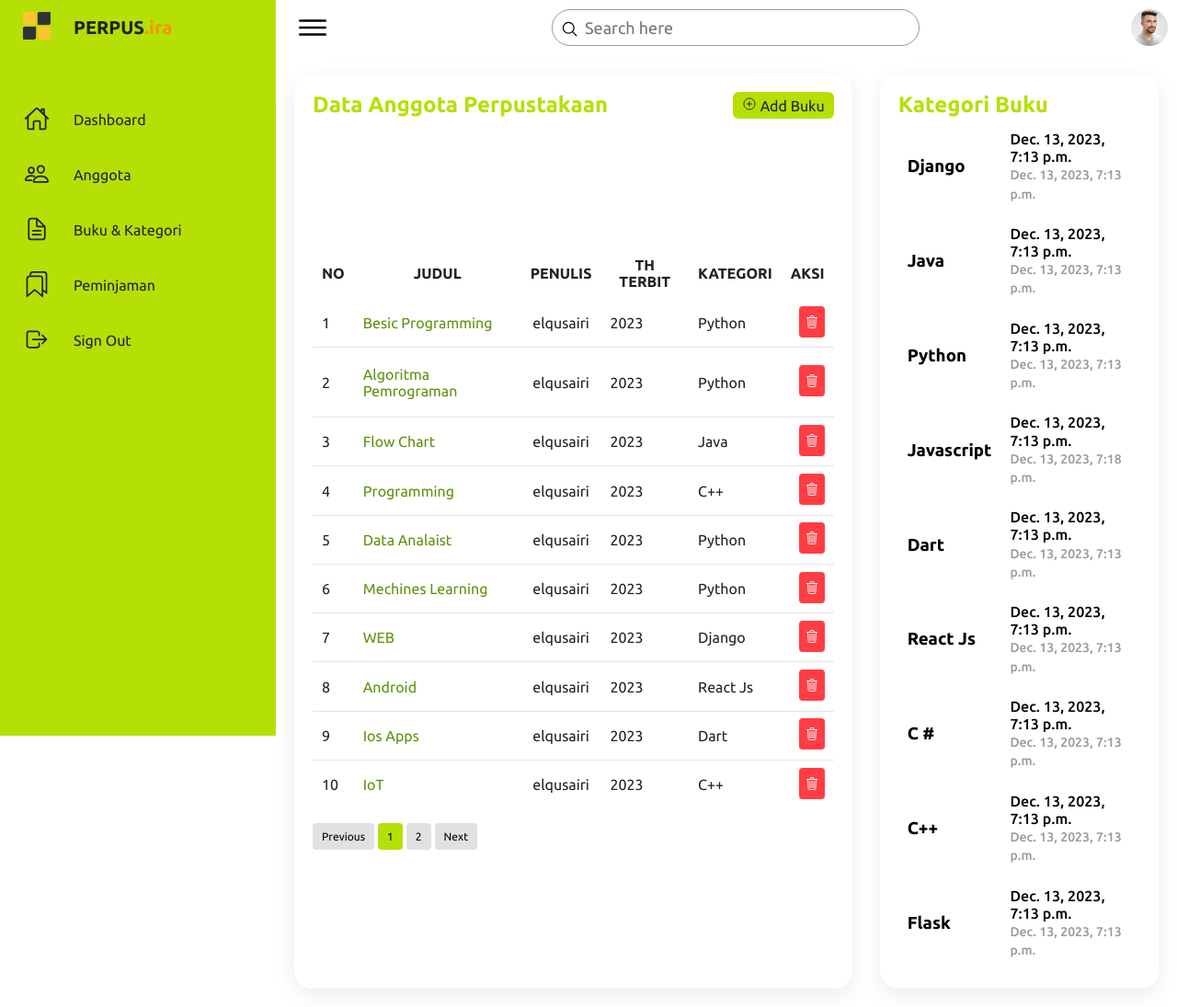
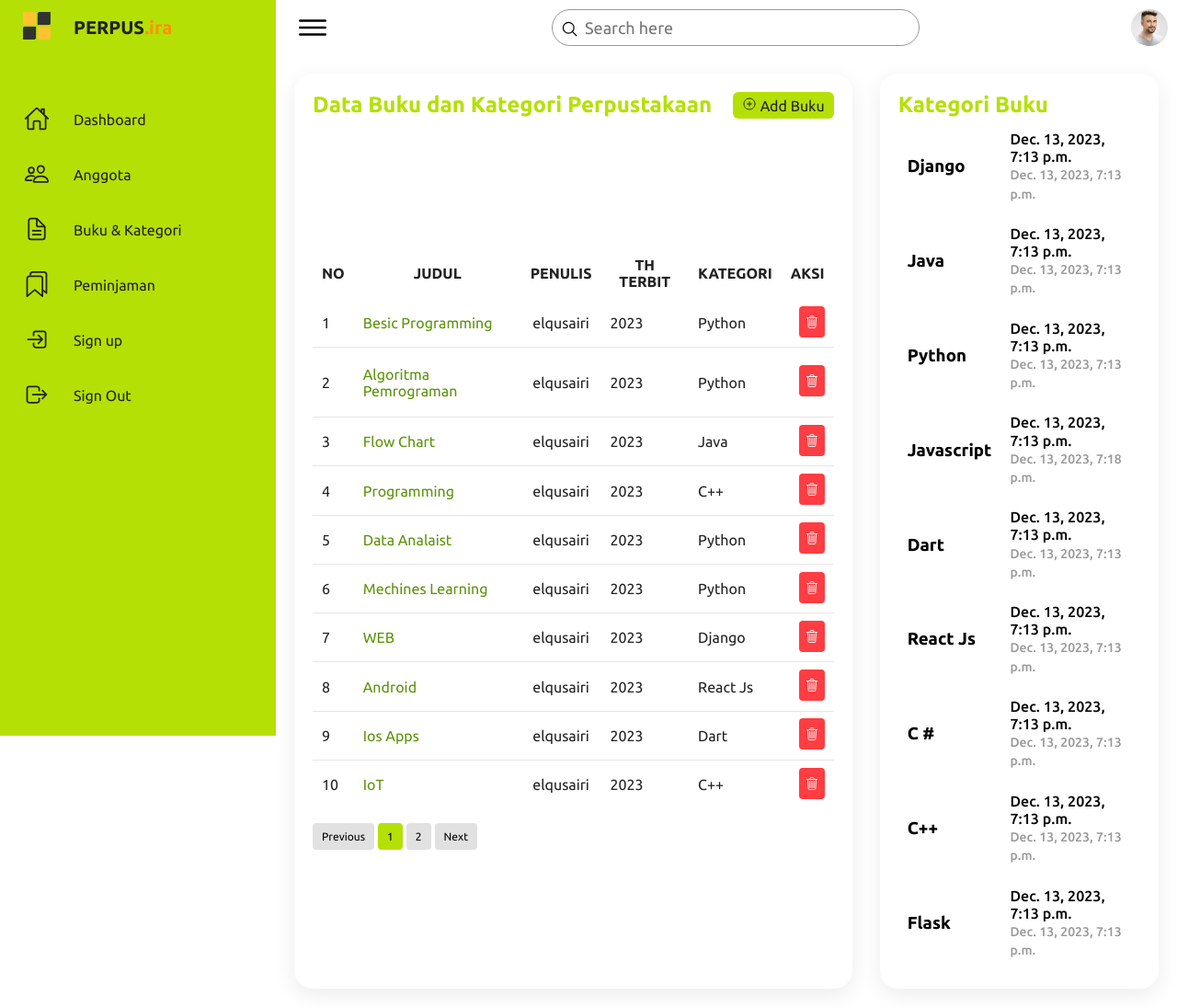
Before and after one commit to ENONGLOSKER/PJ-PERPUSTAKAAN, a Django app: page /buku/ in a window 1280 px wide. Shown: the whole page at 92% size. Run offline with Django 5.2, Linux system fonts and the light colour scheme; a user stored in the database is signed in; data comes from the database, SQL or seed files in the repository; both versions use the stored data as it was after the commit.

Commit message:
update-setup instalation

```diff
--- a/app_perpus/views.py
+++ b/app_perpus/views.py
@@ -11,72 +11,8 @@ from django.contrib.auth.decorators import login_required
 from django.core.paginator import Paginator
 from django.db.models import Q
 
-
-# Create your views here.
-def index(request):
-    return render(request, 'index.html')
-@login_required
-def dashboard(request):
-    anggotas = Anggota.objects.all().order_by('-id')
-    anggota = Anggota.objects.all().count()
-    buku = Buku.objects.all().count()
-    kategori = Kategori.objects.all().count()
-    peminjam = Peminjaman.objects.all().count()
-    context= {
-        'anggota':anggotas,
-        'jlh_anggota':anggota,
-        'jlh_buku':buku,
-        'jlh_kategori':kategori,
-        'jlh_peminjam':peminjam,
-        }
-    return render(request, 'dashboard.html',context)
-
-def SigninPage(request):
-    if request.method == 'POST':
-        username = request.POST.get('username')
-        password = request.POST.get('password')
-
-        user = authenticate(request, username=username, password=password)
-        if user is not None:
-            login(request, user)
-            return redirect ('dashboard')
-        else:
-            return redirect('signin')
-    return render(request, 'signin.html')
-
-def SignoutPage(request):
-    logout(request)
-    return redirect('index')
-
-def SignupPage(request):
-    if request.method == 'POST':
-        uname = request.POST.get('username')
-        email = request.POST.get('email')
-        pass1 = request.POST.get('password1')
-        pass2 = request.POST.get('password2')
-
-        if pass1 != pass2:
-            messages.error(request, "Password tidak sama!")
-            return redirect('signup')
-        else:
-            my_user = User.objects.create_user(uname, email, pass1)
-
-            # Menambahkan pengguna ke grup 'tamu' atau mendapatkan grup jika belum ada
-            group, created = Group.objects.get_or_create(name='tamu')
-            my_user.groups.add(group)
-
-            # Menambahkan izin 'view_user' ke pengguna
-            permission = Permission.objects.get(codename='view_user')
-            my_user.user_permissions.add(permission)
-
-            my_user.save()
-            messages.success(request, "Selamat, Register Berhasil!")
-            return redirect('/')
-
-    return render(request, 'signup.html')
-
 # ANGGOTA
-# Fungsi untuk menambahkan Anggota baru
+# Fungsi untuk menampilkan Anggota
 @login_required
 def list_anggota(request):
     anggotas = Anggota.objects.all()
@@ -84,7 +20,6 @@ def list_anggota(request):
 
     if search_query:
         anggota_serc = Anggota.objects.filter(
-            # jika berrelasi namaFieldDI TABEL 2__namaFieldDI TABEL 1__ICONTAINS
             Q(user__username__icontains=search_query) | Q(alamat__icontains=search_query)
         )
     else:
@@ -95,7 +30,7 @@ def list_anggota(request):
     page_obj = paginator.get_page(page_number)
 
     user = User.objects.all()
-    recent_anggotas = Anggota.objects.filter(created_at__gte=timezone.now() - timezone.timedelta(days=7))
+    recent_anggotas = Anggota.objects.filter(created_at__gte=timezone.now() - timezone.timedelta(days=7)).order_by('-id')[:5]
     context = {
         'recent_anggotas': recent_anggotas,
         'anggotas': page_obj,
@@ -329,3 +264,65 @@ def delete_petugas(request, petugas_id):
     petugas = get_object_or_404(petugas, pk=petugas_id)
     petugas.delete()
     return redirect('list_petugas')
+
+def index(request):
+    return render(request, 'index.html')
+@login_required
+def dashboard(request):
+    anggotas = Anggota.objects.all().order_by('-id')[:5]
+    anggota = Anggota.objects.all().count()
+    buku = Buku.objects.all().count()
+    kategori = Kategori.objects.all().count()
+    peminjam = Peminjaman.objects.all().count()
+    context= {
+        'anggota':anggotas,
+        'jlh_anggota':anggota,
+        'jlh_buku':buku,
+        'jlh_kategori':kategori,
+        'jlh_peminjam':peminjam,
+        }
+    return render(request, 'dashboard.html',context)
+
+def SigninPage(request):
+    if request.method == 'POST':
+        username = request.POST.get('username')
+        password = request.POST.get('password')
+
+        user = authenticate(request, username=username, password=password)
+        if user is not None:
+            login(request, user)
+            return redirect ('dashboard')
+        else:
+            return redirect('signin')
+    return render(request, 'signin.html')
+
+def SignoutPage(request):
+    logout(request)
+    return redirect('index')
+
+def SignupPage(request):
+    if request.method == 'POST':
+        uname = request.POST.get('username')
+        email = request.POST.get('email')
+        pass1 = request.POST.get('password1')
+        pass2 = request.POST.get('password2')
+
+        if pass1 != pass2:
+            messages.error(request, "Password tidak sama!")
+            return redirect('signup')
+        else:
+            my_user = User.objects.create_user(uname, email, pass1)
+
+            # Menambahkan pengguna ke grup 'tamu' atau mendapatkan grup jika belum ada
+            group, created = Group.objects.get_or_create(name='tamu')
+            my_user.groups.add(group)
+
+            # Menambahkan izin 'view_user' ke pengguna
+            permission = Permission.objects.get(codename='view_user')
+            my_user.user_permissions.add(permission)
+
+            my_user.save()
+            messages.success(request, "Selamat, Register Berhasil!")
+            return redirect('/')
+
+    return render(request, 'signup.html')
--- a/templates/buku.html
+++ b/templates/buku.html
@@ -48,7 +48,7 @@
 <div class="details">
     <div class="recentOrders">
         <div class="cardHeader">
-            <h2>Data Anggota Perpustakaan</h2>
+            <h2>Data Buku dan Kategori Perpustakaan</h2>
             <a href="{% url 'create_buku' %}" class="btn" id="openModalBtn">
                 <ion-icon name="add-circle-outline"></ion-icon>
                 Add Buku
--- a/templates/snippets/nav.html
+++ b/templates/snippets/nav.html
@@ -66,6 +66,15 @@
         </li> -->
 
         <li>
+            <a href="{% url 'signup' %}">
+                <span class="icon">
+                    <ion-icon name="log-in-outline"></ion-icon>
+                </span>
+                <span class="title">Sign up</span>
+            </a>
+        </li>
+
+        <li>
             <a href="{% url 'signout' %}" onclick="return confirm('yakin ingin Keluar?')">
                 <span class="icon">
                     <ion-icon name="log-out-outline"></ion-icon>
```
Also changed, not shown: README.md, db.sqlite3, static/img/img/customer01_UgweIXT.jpg (added), static/img/img/customer01_iPHmtD0.jpg (added), static/img/img/customer02_4A1gjIX.jpg (added), 1 other file.
